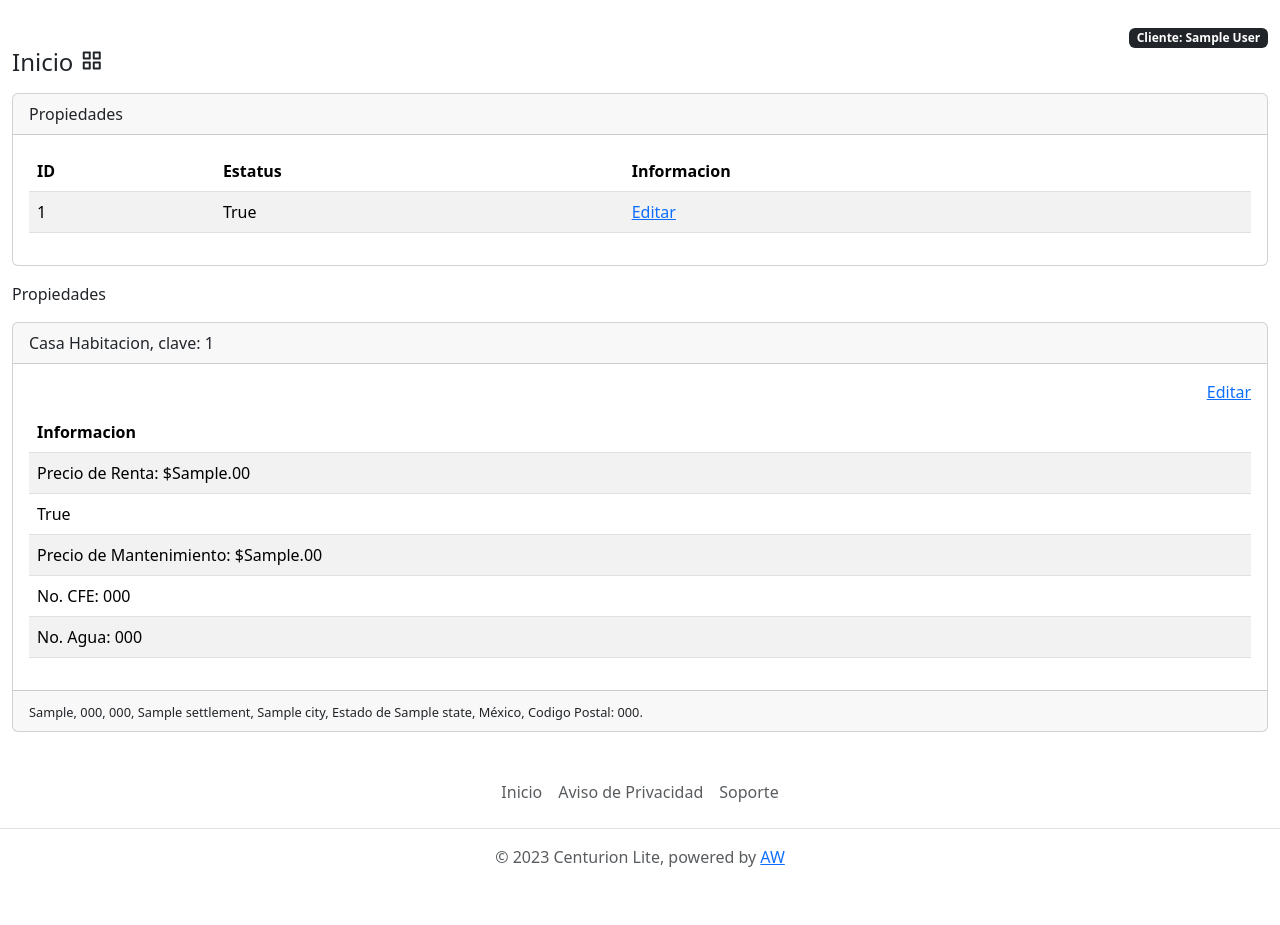
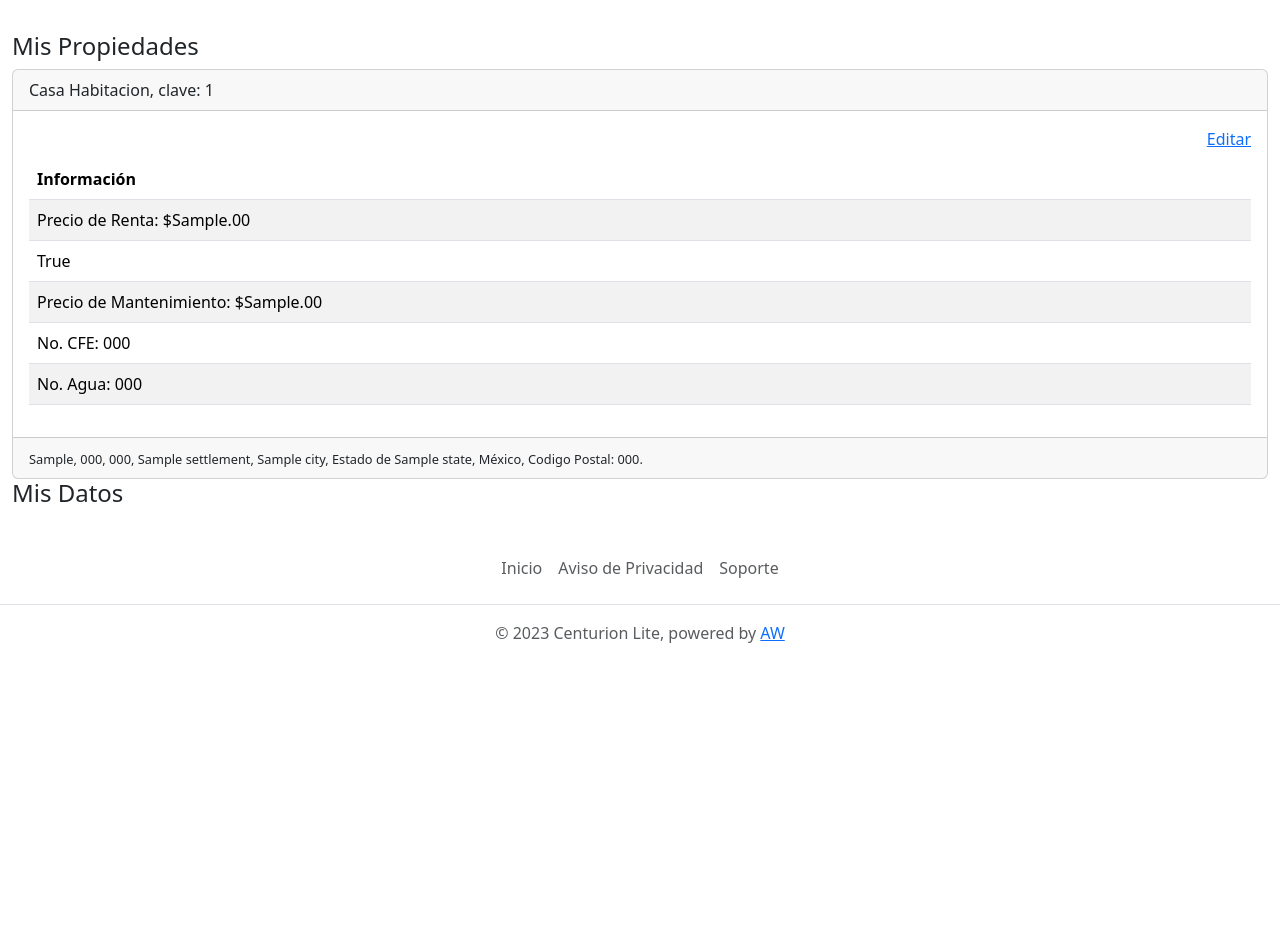
Before and after one commit to wolfdev07/CenturionLite, a Django app: page /costumers/lessors/index/ in a window 1280 px wide. Shown: the part 56-981 px from the top of the page. After the commit the page ends 699 px from the top, so only its background shows below. Run offline with Django 4.2, Linux system fonts and the light colour scheme; a user stored in the database is signed in; tables that the repository leaves empty hold one stand-in row (values such as "Sample post"); some libraries are stand-ins or nearby versions.

Commit message:
Update index Lessors

```diff
--- a/CenturionApi/templates/costumers_index.html
+++ b/CenturionApi/templates/lessors_index.html
@@ -2,60 +2,27 @@
 {% load static %}
 {% load crispy_forms_tags %}
 
-
 {% block main %}
 <!-- PAGE TITLE -->
 <div class="row mb-2">
-    <div class="text-end">
-        <span class="badge text-bg-dark">
-            Cliente: {{ user.first_name }} {{ user.last_name }}
-        </span>
-    </div>
-    <h4>Inicio <i class="bx bx-grid-alt"></i></h4>
+
 </div>
 <!-- PAGE TITLE -->
 
 <div class="col-12">
 
-    <div class="card mb-3">
-        <div class="card-header">Propiedades <i class="fa-solid fa-house"></i></div>
-        <div class="card-body">
-            <table class="table table-striped">
-                <thead>
-                    <tr>
-                        <th>ID</th>
-                        <th>Estatus</th>
-                        <th>Informacion</th>
-                    </tr>
-                </thead>
-                <tbody>
-                    {% for property in properties %}
-                        <tr>
-                            <td>{{ property.pk }}</td>
-                            <td>{{ property.avaible }}</td>
-                            <td><a href=""><i class="fa-solid fa-pen-to-square"></i> Editar</a></td>
-                        </tr>
-                    {% endfor %}
-                </tbody>
-            </table>
-
-        </div>
-    </div>
-
-    <p>Propiedades</p>
+    <h4>Mis Propiedades <i class="fa fa-home" aria-hidden="true"></i></h4>
     {% for property in properties %}
         <div class="card">
             <div class="card-header">
-                <i class="fa fa-home" aria-hidden="true"></i>
                 Casa Habitacion, clave: {{ property.pk }}
-
             </div>
             <div class="card-body">
                 <div class="card-title text-end"><a href=""><i class="fa-solid fa-pen-to-square"></i> Editar</a></div>
                 <table class="table table-striped">
                     <thead>
                         <tr>
-                            <th scope="col">Informacion</th>
+                            <th scope="col">Información</th>
                         </tr>
                     </thead>
 
@@ -94,6 +61,8 @@
             </div>
         </div>
     {% endfor %}
+
+    <h4>Mis Datos <i class="fa fa-user mt-4" aria-hidden="true"></i></h4>
 </div>
 
 {% endblock main %}
--- a/Costumers/views.py
+++ b/Costumers/views.py
@@ -582,7 +582,7 @@ class AddressLeaseProperty(View):
 
 
 class CostumersLessorsIndex(View):
-    template_name = "costumers_index.html"
+    template_name = "lessors_index.html"
     context={'is_lessor':False,}
 
     def get(self, request):
@@ -595,5 +595,6 @@ class CostumersLessorsIndex(View):
 
         self.context['viewname']='Arrendadores'
         self.context['is_costumer']=True
+        self.context['lessor_profile']=lessor_profile
         self.context['properties']=properties
         return render(request, self.template_name, self.context)
```
